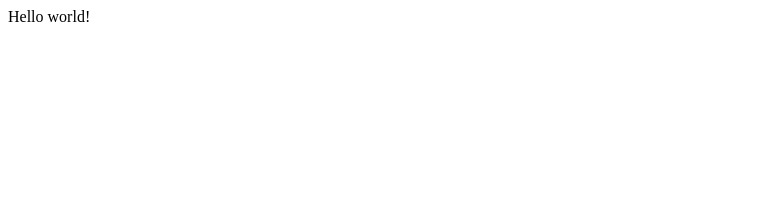
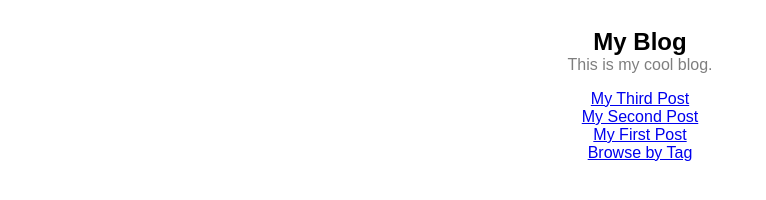
Before and after one commit to jtechera/gatsby-blog, a Gatsby site: page / in a window 1280 px wide. Shown: the whole page, without its empty margins (0-766 px from the left). Built offline with nearby package versions, Linux system fonts and the light colour scheme; Gatsby itself is replaced by a stand-in of ours.

Commit message:
first commit

```diff
--- a/gatsby-config.js
+++ b/gatsby-config.js
@@ -5,5 +5,18 @@
  */
 
 module.exports = {
-  /* Your site config here */
+  siteMetadata: {
+    title: `My Blog`,
+    description: `This is my cool blog.`
+  },
+  plugins: [
+    `gatsby-transformer-remark`,
+    {
+      resolve: `gatsby-source-filesystem`,
+      options: {
+        name: `pages`,
+        path: `${__dirname}/src/pages/`,
+      }
+    }
+  ]
 }
--- a/package.json
+++ b/package.json
@@ -14,6 +14,8 @@
   },
   "dependencies": {
     "gatsby": "^2.4.3",
+    "gatsby-source-filesystem": "^2.0.33",
+    "gatsby-transformer-remark": "^2.3.12",
     "react": "^16.8.6",
     "react-dom": "^16.8.6"
   },
--- /dev/null
+++ b/src/components/Header.js
@@ -0,0 +1,42 @@
+import React from "react"
+import {StaticQuery, graphql} from 'gatsby'
+
+const TitleAndDescription = ({data}) => {
+    const title = data.site.siteMetadata.title
+    const description = data.site.siteMetadata.description
+
+    return (
+        <div style={{
+            display: 'flex',
+            flexDirection: 'column',
+            alignItems: 'center',
+            fontFamily: 'arial'
+          }}>
+            <h2 style={{marginBottom: 0}}>{title}</h2>
+            <p style={{
+                marginTop: 0,
+                opacity: 0.5
+            }}>{description}</p>
+        </div>
+    )
+}
+
+const Header = () => {
+    return(
+        <StaticQuery
+            query={graphql`
+                query{
+                    site{
+                        siteMetadata{
+                            title
+                            description
+                        }
+                    }
+                }
+            `}
+            render={data => <TitleAndDescription data={data} />}
+        />
+    )
+}
+
+export default Header
--- /dev/null
+++ b/src/pages/2018-07-21-first-post/index.md
@@ -0,0 +1,9 @@
+---
+path: "/first-post"
+date: "2018/07-21"
+title: "My First Post"
+tags: ['first', 'this', 'that']
+excerpt: "A preview of my first post"
+---
+
+Lorem ipsum dolor sit amet, consectetur adipiscing elit. Nulla et felis congue, consequat mauris eu, congue mauris. Nam sodales velit non placerat placerat. Suspendisse libero nisl, sodales in consequat sed, ullamcorper sit amet augue. Ut ante turpis, euismod malesuada hendrerit eget, laoreet eu ante. Vivamus condimentum interdum augue, sagittis eleifend nisi imperdiet sed. Sed nec arcu molestie elit gravida dapibus. Suspendisse tristique tellus nec mattis tristique. Vivamus molestie nisi velit, tincidunt malesuada erat placerat sit amet. In sit amet tempor magna. Morbi auctor ex tristique posuere condimentum. Suspendisse finibus nisl eu ante euismod, nec ullamcorper tellus dictum.
--- /dev/null
+++ b/src/pages/2018-07-22-second-post/index.md
@@ -0,0 +1,9 @@
+---
+path: "/second-post"
+date: "2018/07-22"
+title: "My Second Post"
+tags: ['second', 'this', 'that']
+excerpt: "A preview of my second post"
+---
+
+Donec vulputate dolor velit, in commodo tortor posuere ut. Sed tortor elit, tempus ut laoreet aliquet, posuere ac lorem. Etiam mollis nunc sit amet metus sollicitudin auctor. Duis sodales sem at cursus sodales. Integer convallis augue eget tempor gravida. Proin facilisis, mi et condimentum feugiat, mauris massa volutpat elit, in malesuada sapien arcu id libero. Interdum et malesuada fames ac ante ipsum primis in faucibus. In hac habitasse platea dictumst. Vivamus eleifend semper orci, ut posuere quam posuere eget. Sed ultrices nunc tortor, ut fringilla arcu euismod eu. Sed ac mattis tellus.
--- /dev/null
+++ b/src/pages/2018-07-23-third-post/index.md
@@ -0,0 +1,9 @@
+---
+path: "/third-post"
+date: "2018/07-23"
+title: "My Third Post"
+tags: ['third', 'this', 'that', 'other']
+excerpt: "A preview of my third post"
+---
+
+Phasellus arcu eros, suscipit quis iaculis eget, porttitor ut erat. Vestibulum vel tempus massa. In mattis vitae lorem non dignissim. Proin convallis, odio sit amet egestas mollis, risus ligula lobortis nisl, sed tempus massa ex sit amet tellus. Nulla interdum, odio at pulvinar tempus, odio nisl lobortis risus, vel gravida tellus orci non eros. Aenean dapibus non ante ut hendrerit. Mauris non justo gravida, imperdiet neque id, luctus lorem. Mauris rutrum, mauris at congue maximus, lacus elit imperdiet nibh, sit amet accumsan justo enim vitae eros.
--- a/src/pages/index.js
+++ b/src/pages/index.js
@@ -1,3 +1,52 @@
 import React from "react"
+import Header from '../components/Header'
+import { graphql, Link } from "gatsby";
 
-export default () => <div>Hello world!</div>
+const Layout =({data}) => {
+    const {edges} = data.allMarkdownRemark
+    return (
+        <div>
+            <Header />
+            <div style={{
+                display: 'flex',
+                flexDirection: 'column',
+                alignItems: 'center',
+                fontFamily: 'arial'
+            }}>
+                {edges.map(edge => {
+                    const {frontmatter} = edge.node
+                    return (
+                        <div key={frontmatter.path}>
+                            <Link to={frontmatter.path}>
+                                {frontmatter.title}
+                            </Link>
+                        </div>
+                    )
+                })}
+
+                <Link to='/tags'>Browse by Tag</Link>
+            </div>
+        </div>
+    )
+  }
+
+export const query = graphql`
+  query HomepageQuery {
+    allMarkdownRemark (
+        sort: {order: DESC, fields: [frontmatter___date]}
+    ){
+        edges{
+            node {
+                frontmatter {
+                title
+                path
+                date
+                excerpt
+                }
+            }
+        }
+    }
+  }
+`
+
+export default Layout
--- /dev/null
+++ b/src/templates/allTagsIndex.js
@@ -0,0 +1,32 @@
+import React from "react"
+import Header from '../components/Header'
+import { graphql, Link } from "gatsby";
+
+const AllTagsTemplate = ({data, pageContext}) => {
+    const {tags} = pageContext
+    return (
+        <div>
+            <Header />
+            <div style={{
+                display: 'flex',
+                flexDirection: 'column',
+                alignItems: 'center',
+                fontFamily: 'arial'
+            }}>
+                <ul>
+                    {tags.map((tagName, index) => {
+                        return (
+                            <li key={index}>
+                                <Link to={`/tags/${tagName}`}>
+                                    {tagName}
+                                </Link>
+                            </li>
+                        )
+                    })}
+                </ul>
+            </div>
+        </div>
+    )
+}
+
+export default AllTagsTemplate
```
Also changed, not shown: gatsby-node.js (added, +92 -0 lines), src/templates/blogPost.js (added, +38 -0 lines), src/templates/singleTagIndex.js (added, +37 -0 lines), 1 other file.
